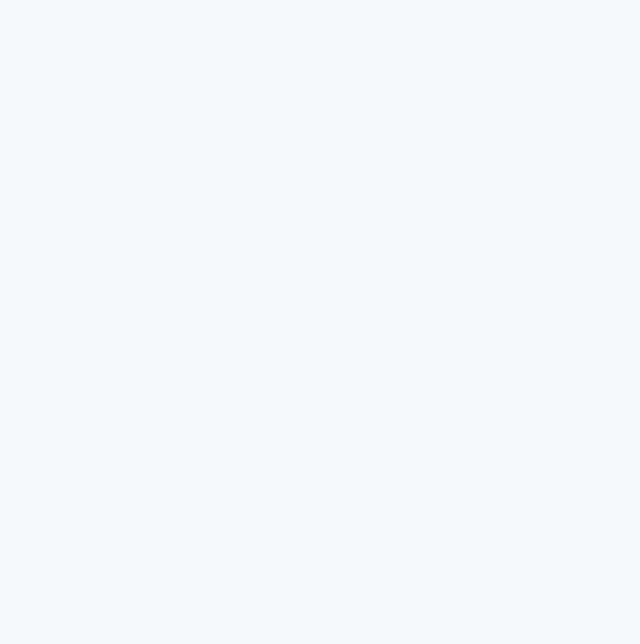
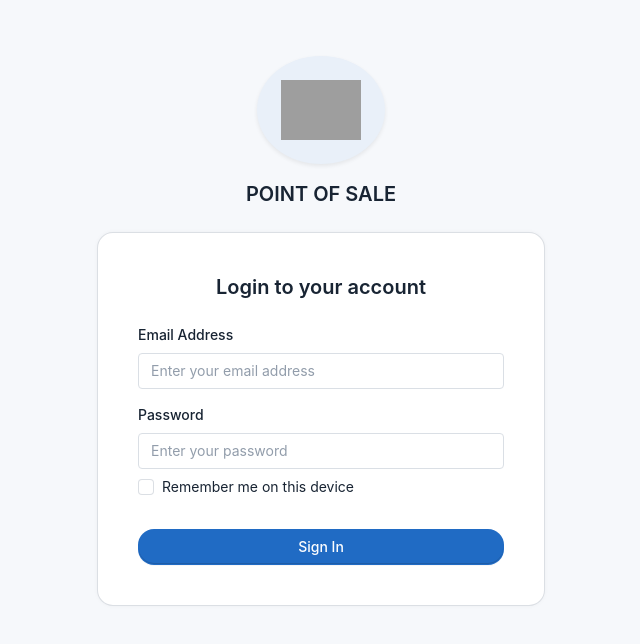
Before and after one commit to sayamelonk/pos-javascript, a React (Vite) app in the folder frontend-pos/: page / in a window 1280 px wide. Shown: the top 644 px of the page, without its empty margins (319-959 px from the left). Built offline with nearby package versions, Linux system fonts and the light colour scheme; no server answers; grey boxes are pictures that could not be loaded.

Commit message:
Authentication

```diff
--- a/frontend-pos/src/App.jsx
+++ b/frontend-pos/src/App.jsx
@@ -6,6 +6,9 @@ import { useEffect } from "react";
 
 // import theme store
 import { useStore } from "./stores/theme";
+
+// import routes
+import AppRoutes from "./routes";
 
 function App() {
   // destructure state "theme" from useStore
@@ -18,6 +21,7 @@ function App() {
 
   return (
     <>
+      <AppRoutes />
       <Toaster />
     </>
   );
--- /dev/null
+++ b/frontend-pos/src/layouts/auth.jsx
@@ -0,0 +1,9 @@
+export default function auth({ children }) {
+  return (
+    <div className="d-flex flex-column">
+      <div className="page page-center">
+        <div className="container container-tight py-4">{children}</div>
+      </div>
+    </div>
+  );
+}
--- /dev/null
+++ b/frontend-pos/src/routes/index.jsx
@@ -0,0 +1,23 @@
+// import react router dom
+import { Route, Routes, Navigate } from "react-router-dom";
+
+// import store
+import { useStore } from "../stores/user";
+
+// import view login
+import Login from "../views/auth/login";
+
+export default function AppRoutes() {
+  // destruct state "token" from store
+  const { token } = useStore();
+
+  return (
+    <Routes>
+      {/* {route "/"} */}
+      <Route
+        path="/"
+        element={token ? <Navigate to="/dashboard" replace /> : <Login />}
+      />
+    </Routes>
+  );
+}
--- /dev/null
+++ b/frontend-pos/src/utils/handlerErrors.js
@@ -0,0 +1,7 @@
+export const handlerErrors = (errorResponse, setErrors) => {
+  const errorMessages = {};
+  errorResponse.errors.forEach((error) => {
+    errorMessages[error.path] = error.msg;
+  });
+  setErrors(errorMessages);
+};
--- /dev/null
+++ b/frontend-pos/src/views/auth/login.jsx
@@ -0,0 +1,117 @@
+// import layout auth
+import LayoutAuth from "../../layouts/auth";
+
+// import hook react
+import { useState } from "react";
+
+// import hook useNavigate from react router dom
+import { useNavigate } from "react-router-dom";
+
+// import store
+import { useStore } from "../../stores/user";
+
+// import handler error
+import { handlerErrors } from "../../utils/handlerErrors";
+
+export default function Login() {
+  // navigate
+  const navigate = useNavigate();
+
+  // destruct state "token" from store
+  const { login } = useStore();
+
+  // define state
+  const [email, setEmail] = useState("");
+  const [password, setPassword] = useState("");
+
+  // define state errors
+  const [errors, setErrors] = useState({});
+  const [loginFailed, setLoginFailed] = useState("");
+
+  // function "loginHandler"
+  const loginHandler = async (e) => {
+    e.preventDefault();
+
+    // call action "login" from store
+    await login({ email, password })
+      .then(() => {
+        // redirect to dashboard
+        navigate("/dashboard");
+      })
+      .catch((error) => {
+        if (error.response.data.message) {
+          setLoginFailed(error.response.data.message);
+          return;
+        }
+
+        // assign error to function "handleErrors"
+        handlerErrors(error.response.data, setErrors);
+      });
+  };
+
+  return (
+    <LayoutAuth>
+      <div className="text-center mb-4 mt-5">
+        <a
+          href="/"
+          className="navbar-brand navbar-brand-autodork p-4 bg-blue-lt rounded-circle shadow-sm"
+        >
+          <img src="/images/logo.png" height={"60"} alt="" />
+        </a>
+        <br />
+        <h2 className="mt-3">POINT OF SALE</h2>
+      </div>
+      <div className="card card-md rounded">
+        <div className="card-body">
+          <h2 className="h2 text-center mb-4">Login to your account</h2>
+          {loginFailed && (
+            <div className="alert alert-danger mt-2">{loginFailed}</div>
+          )}
+          <form onSubmit={loginHandler} autoComplete="off" noValidate>
+            <div className="mb-3">
+              <label className="form-label">Email Address</label>
+              <input
+                type="email"
+                className="form-control"
+                value={email}
+                onChange={(e) => setEmail(e.target.value)}
+                placeholder="Enter your email address"
+                autoComplete="off"
+              />
+              {errors.email && (
+                <div className="alert alert-danger mt-2">{errors.email}</div>
+              )}
+            </div>
+            <div className="mb-2">
+              <label className="form-label">Password</label>
+              <input
+                type="password"
+                className="form-control"
+                value={password}
+                onChange={(e) => setPassword(e.target.value)}
+                placeholder="Enter your password"
+                autoComplete="off"
+              />
+              {errors.password && (
+                <div className="alert alert-danger mt-2">{errors.password}</div>
+              )}
+            </div>
+            <div className="mb-2">
+              <label className="form-check">
+                <input type="checkbox" className="form-check-input" />
+                <span className="form-check-label">
+                  Remember me on this device
+                </span>
+              </label>
+            </div>
+            <div className="form-footer">
+              <button type="submit" className="btn btn-primary w-100 rounded">
+                Sign In
+              </button>
+            </div>
+          </form>
+        </div>
+      </div>
+    </LayoutAuth>
+  );
+}
```
